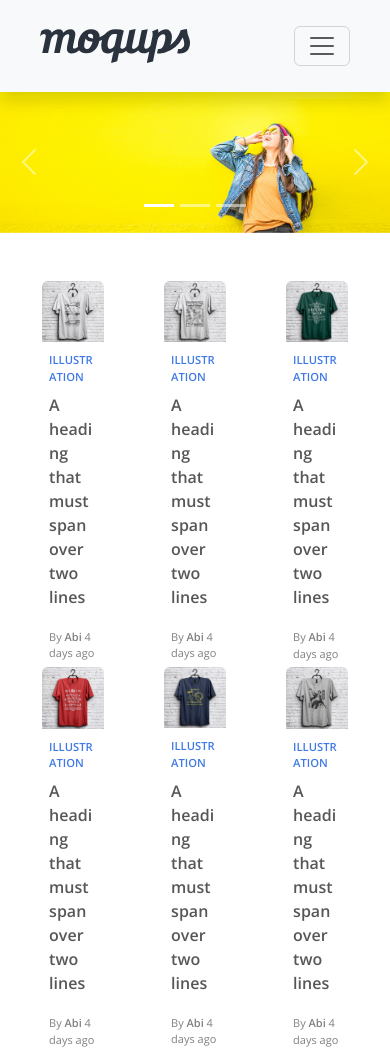
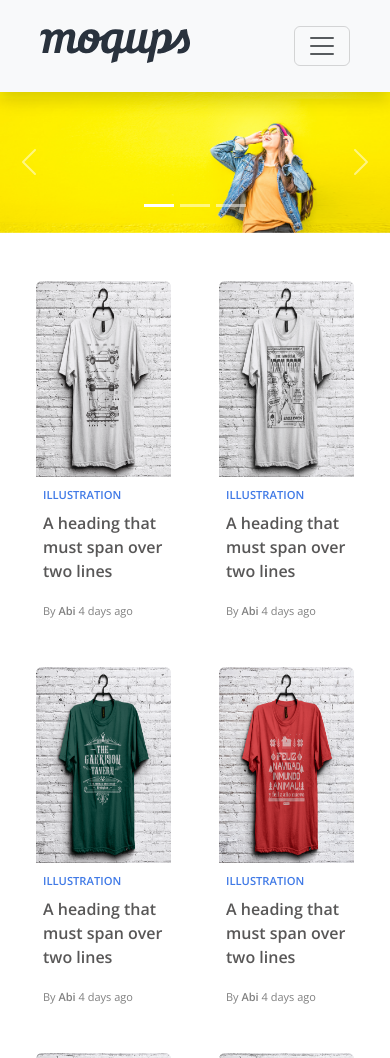
Before and after one commit to aecamilleri/PreEntrega02Camilleri, a plain HTML site: page index.html in a window 390 px wide. Shown: the top 1058 px of the page. Drawn offline with nearby package versions, Linux system fonts and the light colour scheme.

Commit message:
Correccion Categorias Mobile

```diff
--- a/css/style.css
+++ b/css/style.css
@@ -148,3 +148,10 @@
 .rightBorder{
     border-right: solid 1px #212529;
 }
+
+
+@media only screen and (max-width: 576px) {
+    .card {
+        width: 50% !important;
+    }
+  }
```
